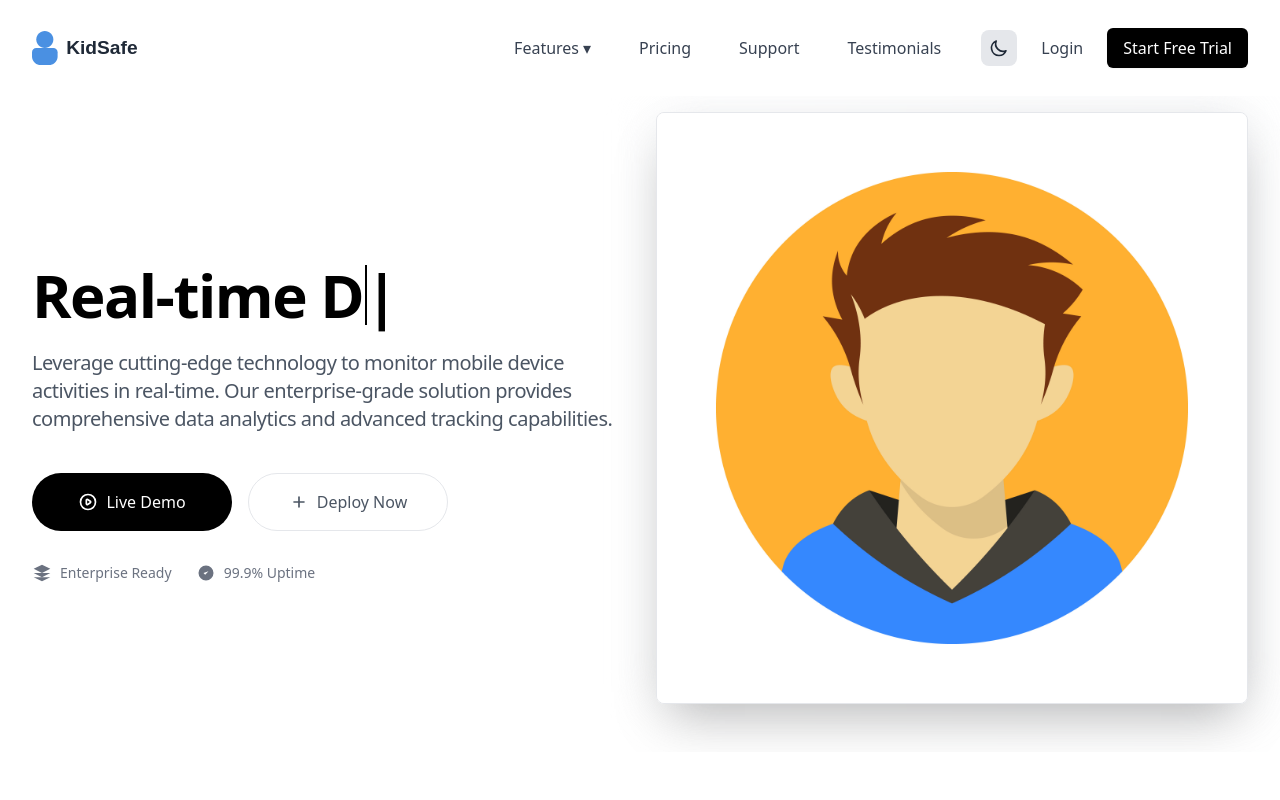
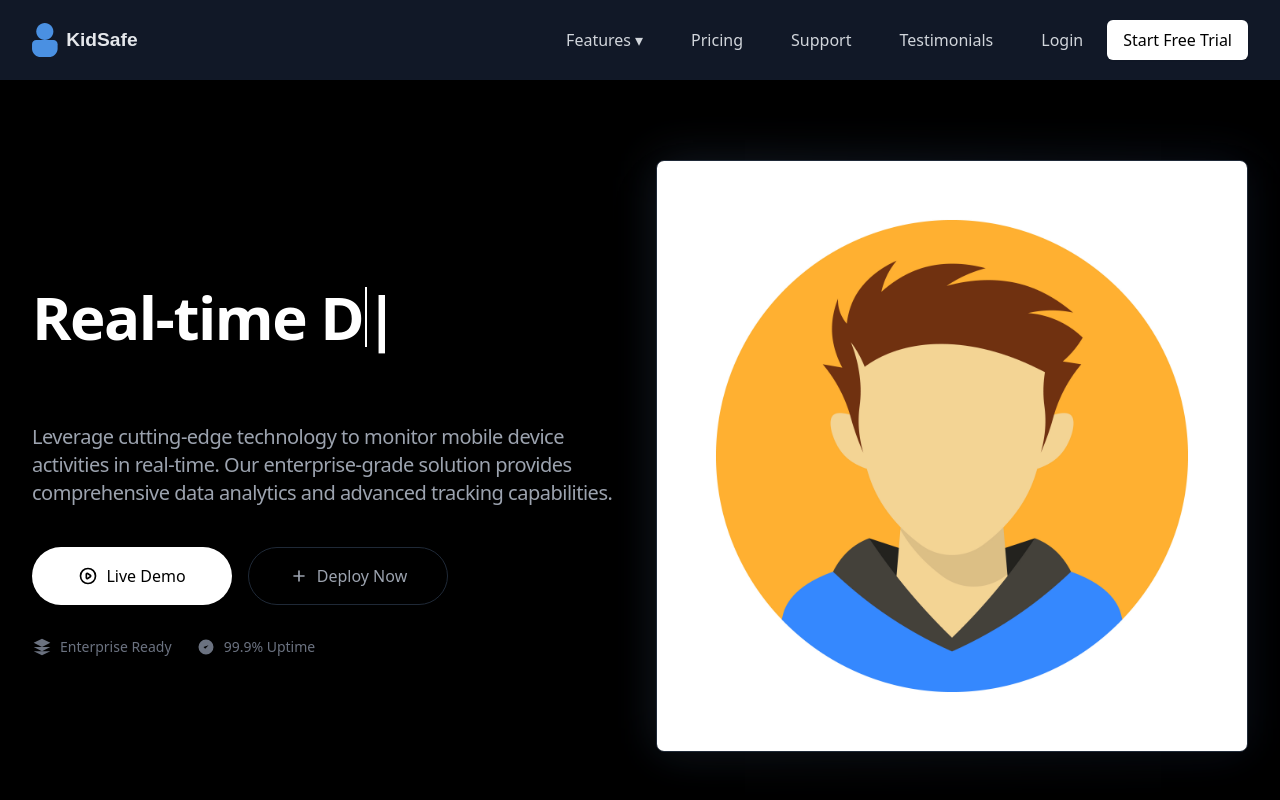
Before and after one commit to Rahul-9211/child-tracker-website, a Next.js app: page / in a window 1280 px wide. Shown: the top 800 px of the page. Built offline with nearby package versions, Linux system fonts and the light colour scheme.

Commit message:
ADDED : theme

```diff
--- a/src/app/layout.tsx
+++ b/src/app/layout.tsx
@@ -13,12 +13,12 @@ export default function RootLayout({
   children: React.ReactNode;
 }) {
   return (
-    <html lang="en" suppressHydrationWarning>
+    <html lang="en" suppressHydrationWarning className="dark">
       <body>
         <ThemeProvider
           attribute="class"
-          defaultTheme="system"
-          enableSystem
+          defaultTheme="dark"
+          enableSystem={false}
           disableTransitionOnChange
         >
           {children}
--- a/src/components/Hero/Hero.tsx
+++ b/src/components/Hero/Hero.tsx
@@ -78,7 +78,7 @@ const Hero = () => {
   }, []);
 
   return (
-    <div className="relative bg-white dark:bg-black">
+    <div className="relative bg-white dark:bg-black pt-12">
       <canvas
         ref={canvasRef}
         className="absolute inset-0 -z-10"
@@ -86,7 +86,8 @@ const Hero = () => {
       />
       <div className="flex flex-col lg:flex-row justify-between items-center max-w-7xl mx-auto px-4 py-8 sm:py-12 sm:px-6 lg:px-8 mt-8 lg:mt-16">
         <div className="flex-1 lg:pr-8 text-center lg:text-left mb-8 lg:mb-0 pt-8">
-          <h1 className="text-4xl sm:text-5xl lg:text-6xl font-bold text-black dark:text-white mb-4 sm:mb-6 tracking-tight">
+          <h1 className="text-4xl sm:text-5xl lg:text-6xl font-bold text-black dark:text-white mb-4 sm:mb-6 tracking-tight h-20 sm:h-24 lg:h-28">
+            <div className="inline-block min-w-full">
               <TypeAnimation
                 sequence={[
                   'Advanced Mobile Monitoring',
@@ -103,6 +104,7 @@ const Hero = () => {
                 repeat={Infinity}
                 className="typewriter"
               />
+            </div>
           </h1>
           <p className="text-lg sm:text-xl text-gray-600 dark:text-gray-400 mb-8 sm:mb-10 tracking-tight max-w-2xl">
             Leverage cutting-edge technology to monitor mobile device activities in real-time.
--- a/src/components/Navbar/Navbar.tsx
+++ b/src/components/Navbar/Navbar.tsx
@@ -35,7 +35,7 @@ const Navbar = () => {
         ? 'bg-white/80 dark:bg-gray-900/80 backdrop-blur-md shadow-sm'
         : 'bg-white dark:bg-gray-900'}`}
     >
-      <div className="max-w-7xl mx-auto px-4 sm:px-6 lg:px-8 py-4">
+      <div className="max-w-7xl mx-auto px-4 sm:px-6 lg:px-8 py-2">
         <div className="flex justify-between items-center h-16 py-4">
           {/* Logo - Responsive sizing */}
           <Link href="/" className="flex-shrink-0">
@@ -147,7 +147,7 @@ const Navbar = () => {
             ))}
 
             <div className="flex items-center space-x-4">
-              <ThemeToggle />
+              {/* <ThemeToggle /> */}
               <Link
                 href="/login"
                 className="px-2 py-1 text-gray-700 dark:text-gray-300 hover:text-gray-900
@@ -222,7 +222,7 @@ const Navbar = () => {
               ))}
 
               <div className="px-3 py-2">
-                <ThemeToggle />
+                {/* <ThemeToggle /> */}
               </div>
               <Link
                 href="/trial"
--- a/src/providers/ThemeProvider.tsx
+++ b/src/providers/ThemeProvider.tsx
@@ -1,8 +1,21 @@
 "use client";
 
 import { ThemeProvider as NextThemesProvider } from "next-themes";
-import { type ThemeProviderProps } from "next-themes/dist/types";
+import { useEffect } from "react";
+
+type ThemeProviderProps = {
+  children: React.ReactNode;
+  attribute?: 'class' | 'data-theme';
+  defaultTheme?: string;
+  enableSystem?: boolean;
+  disableTransitionOnChange?: boolean;
+};
 
 export function ThemeProvider({ children, ...props }: ThemeProviderProps) {
+  // Force dark mode on initial load
+  useEffect(() => {
+    document.documentElement.classList.add('dark');
+  }, []);
+
   return <NextThemesProvider {...props}>{children}</NextThemesProvider>;
 }
```
Lines whose indentation alone changed are shown as unchanged.
